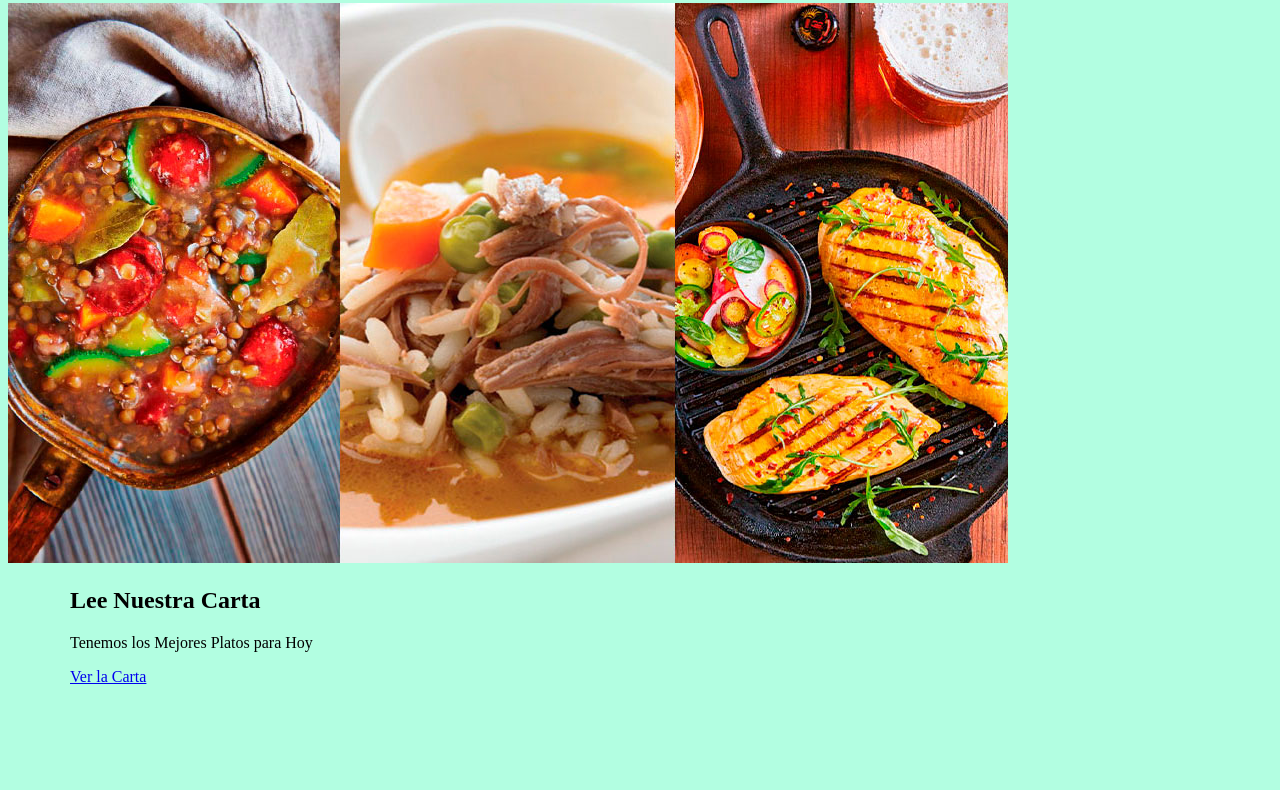
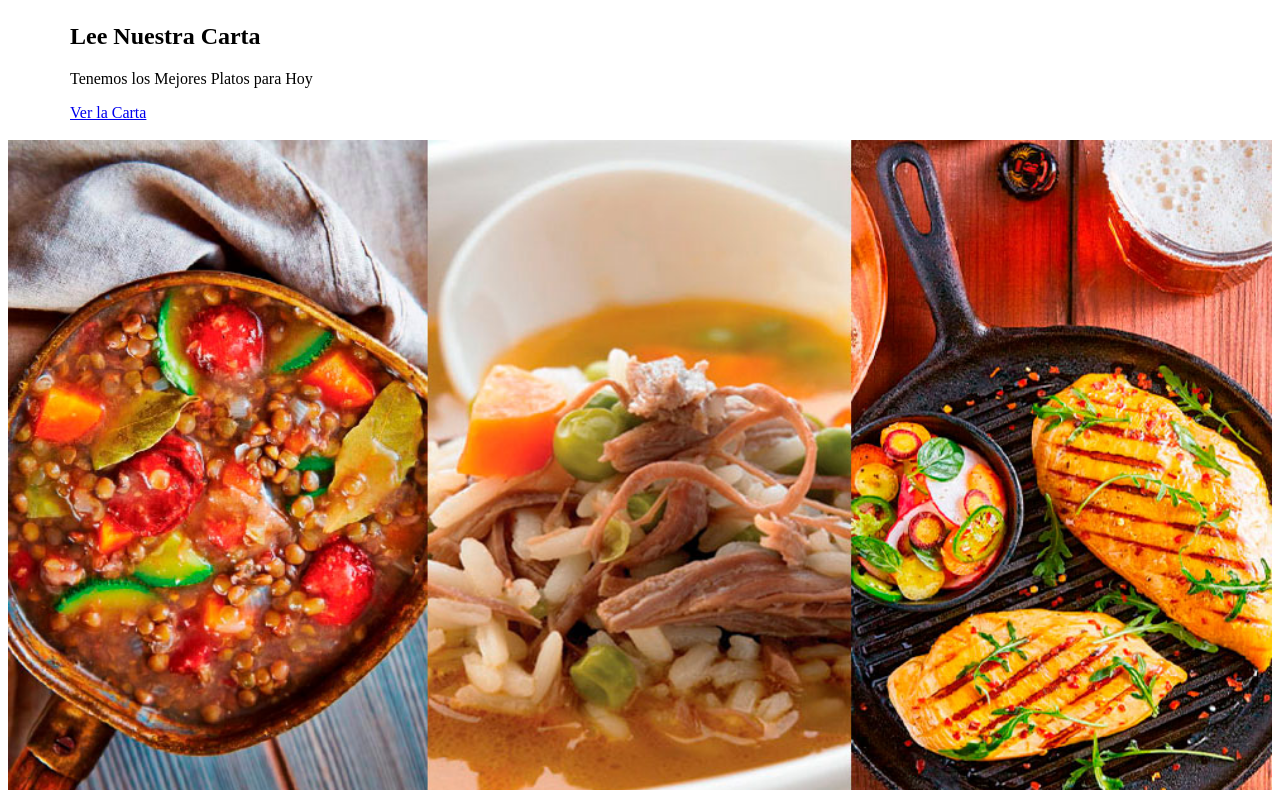
Before and after one commit to sorayabeltran/terceroin, a plain HTML site: page index.html in a window 1280 px wide. Shown: the part 139-929 px from the top of the page. Before the commit the page ends 851 px from the top, so only its background shows below. Drawn offline with Linux system fonts and the light colour scheme.

Commit message:
Add files via upload

```diff
--- a/index.html
+++ b/index.html
@@ -20,23 +20,20 @@
   </header>
   <main>
       <section id="comida">
-      	<img src="lacarta.jpg">
-         <div class="container">
+      	 <div class="container">
            <div class="fila">
              <div class="columna">
                <h1>Lee Nuestra Carta</h1>
                <p>Tenemos los Mejores Platos para Hoy</p>
                <a href="#lacarta">Ver la Carta</a><br><br>
 
-
             </div>
-
            </div>
-
          </div>
-
       </section>
-
+      <section id="banner">
+      	<img class="banner-home" src="lacarta.jpg">
+      </section>
   </main>
   <footer>
 
--- a/style.css
+++ b/style.css
@@ -1,6 +1,4 @@
-body{
-    background-color: #B2FEE1;
-}
+
 *
 {
     box-sizing: border-box;
```
